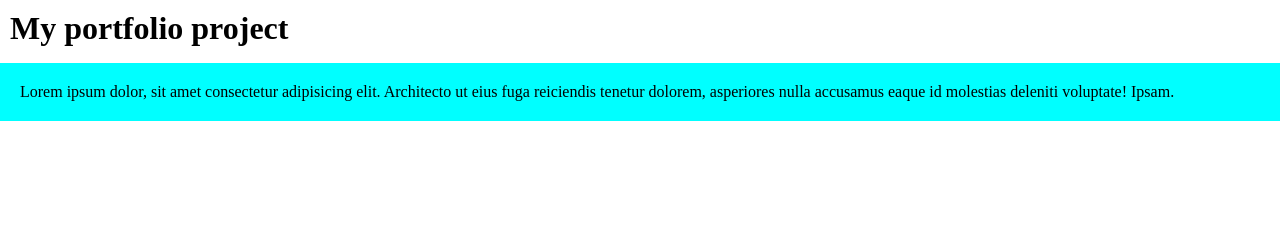
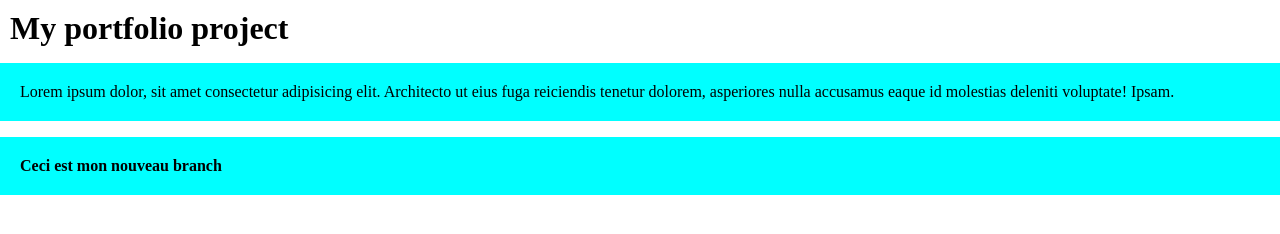
Before and after one commit to Saidouz/MyTeachingTest, a plain HTML site: page index.html in a window 1280 px wide. Drawn offline with Linux system fonts and the light colour scheme.

Commit message:
my new branch commit

```diff
--- a/index.html
+++ b/index.html
@@ -13,5 +13,7 @@
       eius fuga reiciendis tenetur dolorem, asperiores nulla accusamus eaque id
       molestias deleniti voluptate! Ipsam.
     </p>
+
+    <p class="branch">Ceci est mon nouveau branch</p>
   </body>
 </html>
--- a/style.css
+++ b/style.css
@@ -13,3 +13,7 @@ p {
   padding: 20px;
   background-color: aqua;
 }
+
+.branch {
+  font-weight: bold;
+}
```
